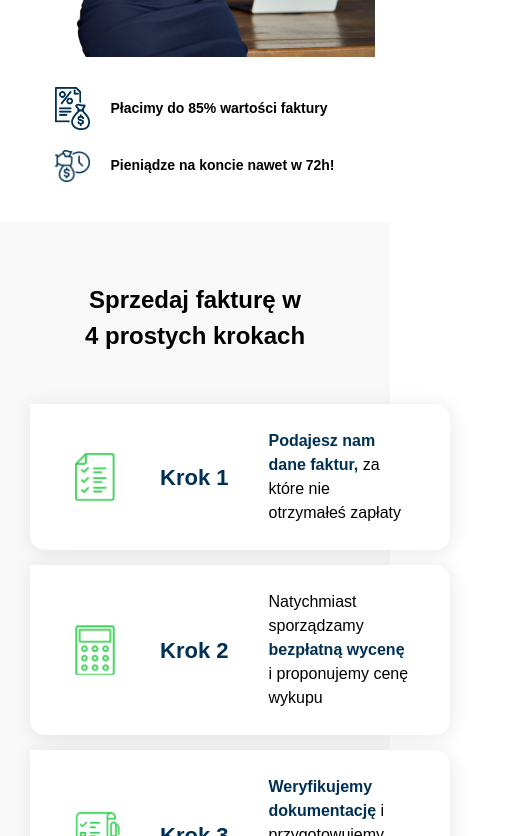
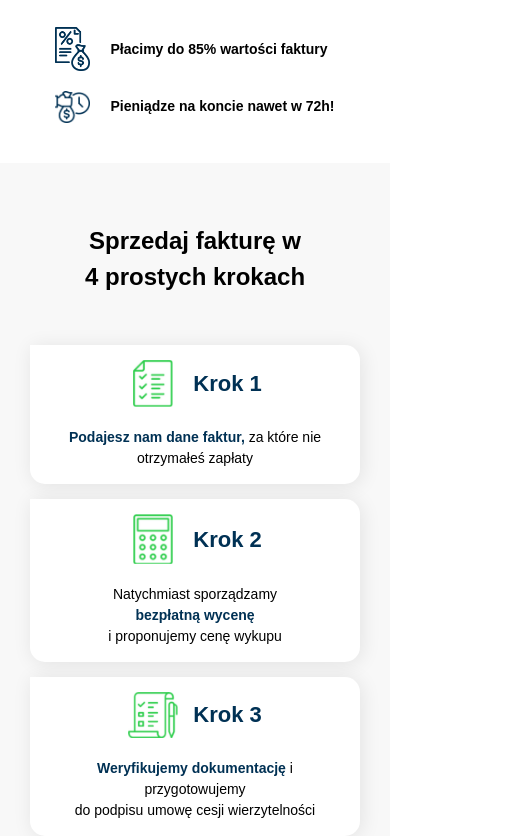
Before and after one commit to Davcode1234/Kaczmarski_LP-2, a plain HTML site: page index.html in a window 390 px wide. Shown: the part 1164-2000 px from the top of the page, 520 px wide, since content can reach past the window. Drawn offline with Linux system fonts and the light colour scheme.

Commit message:
Add responsivilibity to steps section

```diff
--- a/css/style.css
+++ b/css/style.css
@@ -272,7 +272,7 @@
 
 .tiles-grid {
   display: grid;
-  grid-template-columns: repeat(1, minmax(420px, 1fr));
+  grid-template-columns: repeat(1, minmax(300px, 1fr));
   gap: 15px;
   max-width: 750px;
   margin: 0 auto;
@@ -319,6 +319,12 @@
 .highlighted-text {
   font-weight: 600;
   color: #003154;
+}
+
+.img-header-wrapper {
+  display: flex;
+  align-items: center;
+  gap: 40px;
 }
 
 /* FOOTER  */
@@ -417,6 +423,11 @@
     width: 166px;
     height: 35px;
   }
+
+  .green-text {
+    font-size: 35px;
+  }
+
   .header-text {
     font-size: 35px;
   }
@@ -449,6 +460,22 @@
   }
 }
 
+@media (max-width: 650px) {
+  .img-header-wrapper {
+    gap: 15px;
+  }
+
+  .grid-tile {
+    flex-direction: column;
+    padding: 15px 25px 15px 25px;
+    gap: 20px;
+  }
+
+  .question-tile-text {
+    text-align: center;
+  }
+}
+
 @media (max-width: 600px) {
   .logo-kf {
     width: 100px;
@@ -472,8 +499,16 @@
     color: #000000;
   }
 
+  .green-text {
+    font-size: 26px;
+  }
+
   .form-header {
     font-size: 16px;
+  }
+
+  .question-tile-text {
+    font-size: 14px;
   }
 
   .inputs-container {
@@ -556,9 +591,26 @@
   }
 }
 
-@media (max-width: 400px) {
+@media (max-width: 500px) {
+}
+
+@media (max-width: 475px) {
   .header-text {
     font-size: 22px;
     color: #000000;
   }
+  .green-text {
+    font-size: 22px;
+  }
 }
+
+@media (max-width: 400px) {
+  .header-text {
+    font-size: 20px;
+    color: #000000;
+  }
+
+  .green-text {
+    font-size: 20px;
+  }
+}
--- a/index.html
+++ b/index.html
@@ -186,13 +186,16 @@
       </h2>
       <div class="tiles-grid">
         <div class="grid-tile">
+          <div class="img-header-wrapper">
             <img
               src="/images/faktura.jpg"
               alt="ikona"
               class="question-tile-icon resize"
             />
+            <h4 class="question-tile-header">Krok 1</h4>
+          </div>
+
           <div class="tile-text-wrapper">
-            <h4 class="question-tile-header">Krok 1</h4>
             <p class="question-tile-text">
               <span class="highlighted-text">Podajesz nam dane faktur, </span>
               za które nie <br />
@@ -202,13 +205,15 @@
         </div>
 
         <div class="grid-tile">
+          <div class="img-header-wrapper">
             <img
               src="/images/kalkulator.jpg"
               alt="ikona"
               class="question-tile-icon resize"
             />
+            <h4 class="question-tile-header">Krok 2</h4>
+          </div>
           <div class="tile-text-wrapper">
-            <h4 class="question-tile-header">Krok 2</h4>
             <p class="question-tile-text">
               Natychmiast sporządzamy
               <span class="highlighted-text">bezpłatną wycenę</span> <br />i
@@ -218,13 +223,15 @@
         </div>
 
         <div class="grid-tile">
+          <div class="img-header-wrapper">
             <img
               src="/images/dokumentacja.jpg"
               alt="ikona"
               class="question-tile-icon"
             />
+            <h4 class="question-tile-header">Krok 3</h4>
+          </div>
           <div class="tile-text-wrapper">
-            <h4 class="question-tile-header">Krok 3</h4>
             <p class="question-tile-text">
               <span class="highlighted-text">Weryfikujemy dokumentację</span> i
               przygotowujemy <br />do podpisu umowę cesji wierzytelności
@@ -233,13 +240,15 @@
         </div>
 
         <div class="grid-tile">
+          <div class="img-header-wrapper">
             <img
               src="./images/skarbonka.png"
               alt="ikona"
               class="question-tile-icon"
             />
+            <h4 class="question-tile-header">Krok 4</h4>
+          </div>
           <div class="tile-text-wrapper">
-            <h4 class="question-tile-header">Krok 4</h4>
             <p class="question-tile-text">
               Następnie <span class="highlighted-text">do 3 dni</span> otrzymasz
               od nas pieniądze <br />na swoje konto
```
Lines whose indentation alone changed are shown as unchanged.
